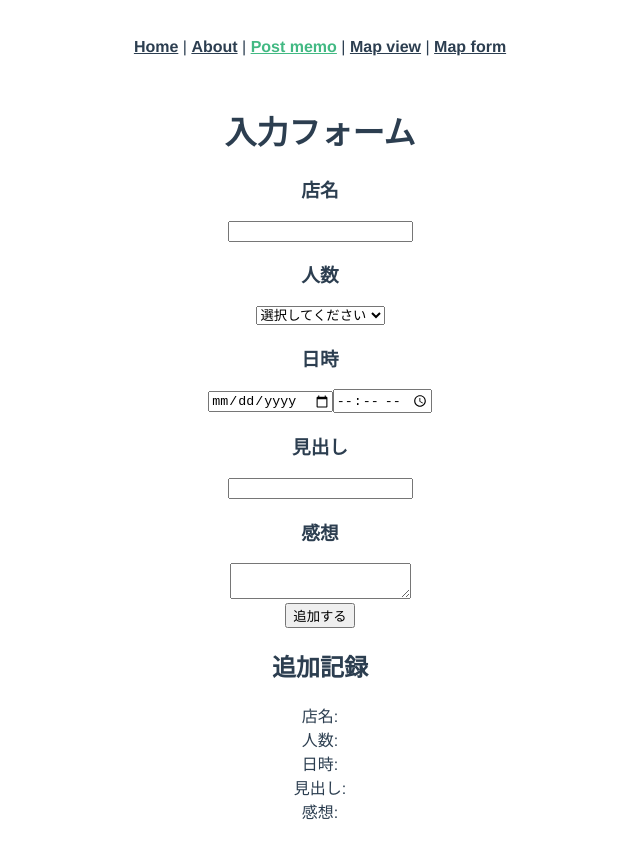
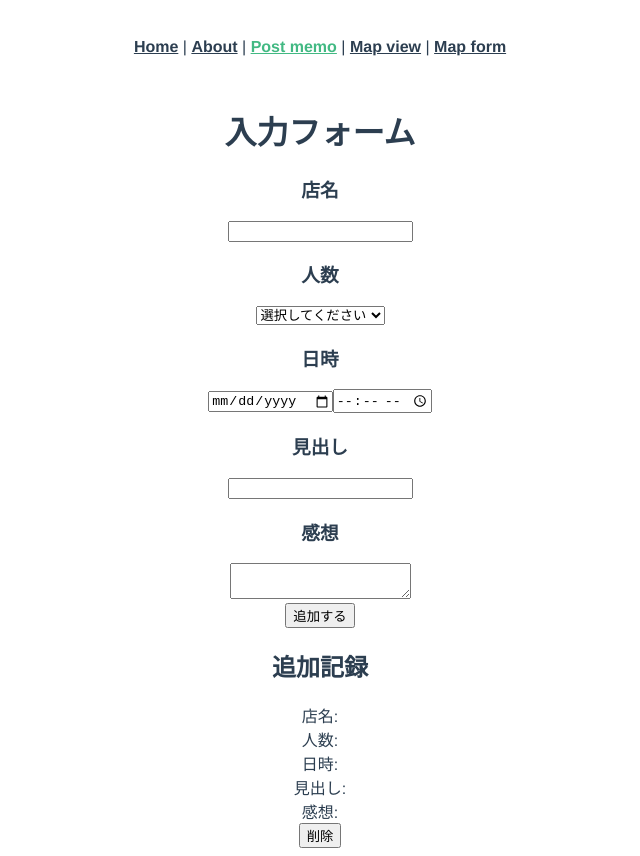
Before and after one commit to webex20-team-2/team-original-app, a Vue app: page /post-memo in a window 1280 px wide. Both pictures are taken after a click on the button "追加する". Shown: the whole page, without its empty margins (320-960 px from the left). Before the commit the page ends 831 px from the top, so only its background shows below. Built offline with nearby package versions, Linux system fonts and the light colour scheme.

Commit message:
ローカルストレージを削除途中

```diff
--- a/src/views/PostMemo.vue
+++ b/src/views/PostMemo.vue
@@ -52,6 +52,9 @@
         <div>日時: {{ log.day }} {{ log.time }}</div>
         <div>見出し: {{ log.midasi }}</div>
         <div>感想: {{ log.thoughts }}</div>
+        <button v-on:click="deleteMemo(index)" class="memo__delete">
+          削除
+        </button>
       </div>
     </div>
   </section>
@@ -74,7 +77,7 @@ export default {
     this.logs = JSON.parse(localStorage.getItem("logs")) || []
   },
   methods: {
-    touroku: function () {
+    touroku() {
       this.logs.push({
         place: this.shopname,
         member: this.membernumber,
@@ -88,6 +91,10 @@ export default {
     set() {
       localStorage.setItem("logs", JSON.stringify(this.logs))
     },
+    deleteMemo(index) {
+      this.logs.splice(index, 1)
+      localStorage.removeItem("logs")
+    },
   },
 }
 </script>
```
